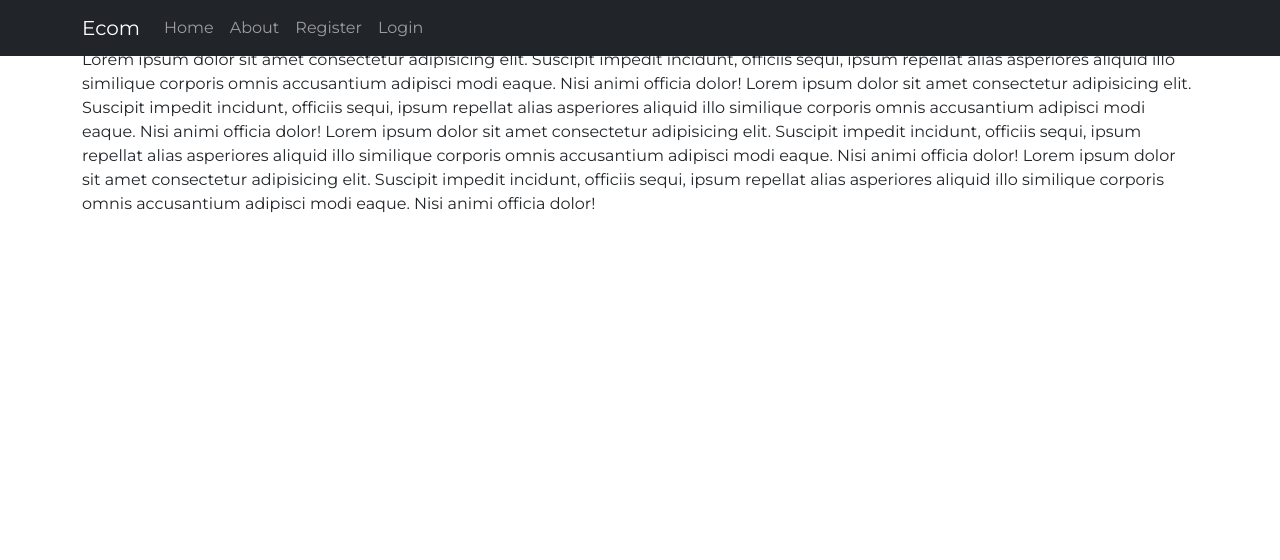
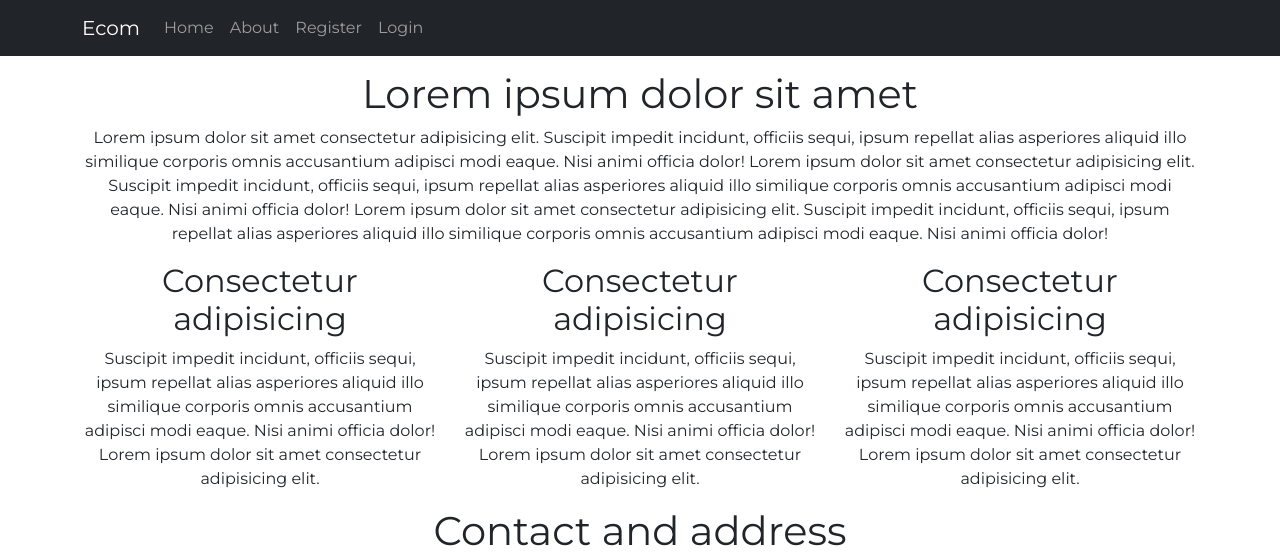
Before and after one commit to Addd12/ecom, a Django app: page /about/ in a window 1280 px wide. Shown: the top 560 px of the page. Before the commit the page ends 213 px from the top, so only its background shows below. Run offline with Django 3.2, Linux system fonts and the light colour scheme; some libraries are stand-ins or nearby versions.

Commit message:
added about page

```diff
--- a/index/static/main.css
+++ b/index/static/main.css
@@ -68,3 +68,31 @@ body{
 .btn{
     margin: 10px;
 }
+.section{
+    margin-top: 70px;
+}
+.aboutHeader{
+    text-align: center;
+}
+.abtParagraph{
+    text-align: center;
+}
+.infoBox{
+    text-align: center;
+}
+.contactForm{
+    text-align: center;
+}
+.map-container{
+    overflow:hidden;
+    padding-bottom:56.25%;
+    position:relative;
+    height:0;
+}
+.map-container iframe{
+    left:0;
+    top:0;
+    height:100%;
+    width:100%;
+    position:absolute;
+}
--- a/index/templates/index/about.html
+++ b/index/templates/index/about.html
@@ -2,7 +2,10 @@
 {% load static %}
 {% block content %}
 
-<div class="container mt-5">
+<div class="container">
+    <div class="section">
+        <h1 class="aboutHeader">Lorem ipsum dolor sit amet</h1>
+        <p class="abtParagraph">
             Lorem ipsum dolor sit amet consectetur adipisicing elit.
             Suscipit impedit incidunt, officiis sequi, ipsum repellat alias asperiores aliquid illo
             similique corporis omnis accusantium adipisci modi eaque. Nisi animi officia dolor!
@@ -12,9 +15,48 @@
             Lorem ipsum dolor sit amet consectetur adipisicing elit.
             Suscipit impedit incidunt, officiis sequi, ipsum repellat alias asperiores aliquid illo
             similique corporis omnis accusantium adipisci modi eaque. Nisi animi officia dolor!
-    Lorem ipsum dolor sit amet consectetur adipisicing elit.
-    Suscipit impedit incidunt, officiis sequi, ipsum repellat alias asperiores aliquid illo
+        </p>
+        <div class="row">
+            <div class="col-md-4 infoBox">
+                <h2>Consectetur adipisicing</h2>
+                <p>Suscipit impedit incidunt, officiis sequi, ipsum repellat alias asperiores aliquid illo
                     similique corporis omnis accusantium adipisci modi eaque. Nisi animi officia dolor!
+                    Lorem ipsum dolor sit amet consectetur adipisicing elit. </p>
+            </div>
+            <div class="col-md-4 infoBox">
+                <h2>Consectetur adipisicing</h2>
+                <p>Suscipit impedit incidunt, officiis sequi, ipsum repellat alias asperiores aliquid illo
+                    similique corporis omnis accusantium adipisci modi eaque. Nisi animi officia dolor!
+                    Lorem ipsum dolor sit amet consectetur adipisicing elit. </p>
+            </div>
+            <div class="col-md-4 infoBox">
+                <h2>Consectetur adipisicing</h2>
+                <p>Suscipit impedit incidunt, officiis sequi, ipsum repellat alias asperiores aliquid illo
+                    similique corporis omnis accusantium adipisci modi eaque. Nisi animi officia dolor!
+                    Lorem ipsum dolor sit amet consectetur adipisicing elit. </p>
+            </div>
+        </div>
+        <h1 class="aboutHeader">Contact and address</h1>
+        <div id="map-container-google-1" class="z-depth-1-half map-container" style="height: 500px">
+            <iframe
+                src="https://www.google.com/maps/embed?pb=!1m18!1m12!1m3!1d10928.864789747098!2d19.814496087540522!3d41.3140227420544!2m3!1f0!2f0!3f0!3m2!1i1024!2i768!4f13.1!3m3!1m2!1s0x1350311d7a2ac6f5%3A0x9aaf291ce98687fe!2sMother%20Teresa%20Square!5e0!3m2!1sen!2sgr!4v1641604080343!5m2!1sen!2sgr"
+                width="600" height="450" style="border:0;" allowfullscreen="" loading="lazy"></iframe>
+        </div>
+        <h1 class="aboutHeader">Let's get in touch</h1>
+        <form>
+            <div class="contactForm">
+                <div class="form-group">
+                    <label for="email">Email</label>
+                    <input type="email" id="email" placeholder="Enter email">
+                </div>
+                <div class="form-group">
+                    <label for="message">Enter your message here!</label>
+                    <textarea name="textBox" id="message" cols="20" rows="10"></textarea>
+                    <button class="btn btn-info" type="submit">Submit</button>
+                </div>
+            </div>
+        </form>
+    </div>
 </div>
 
 {% endblock content %}
```
Lines whose indentation alone changed are shown as unchanged.
